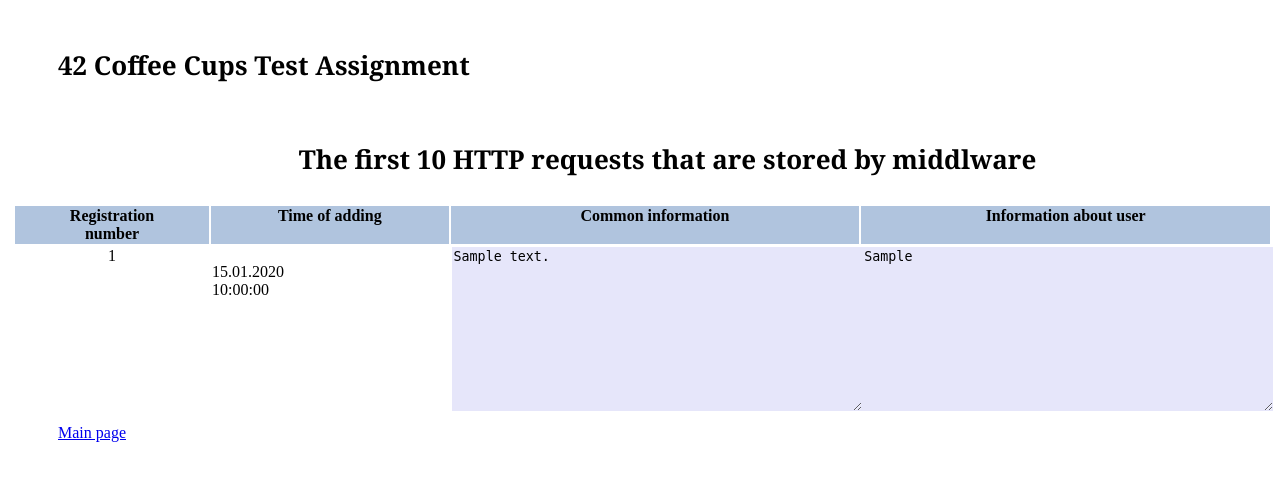
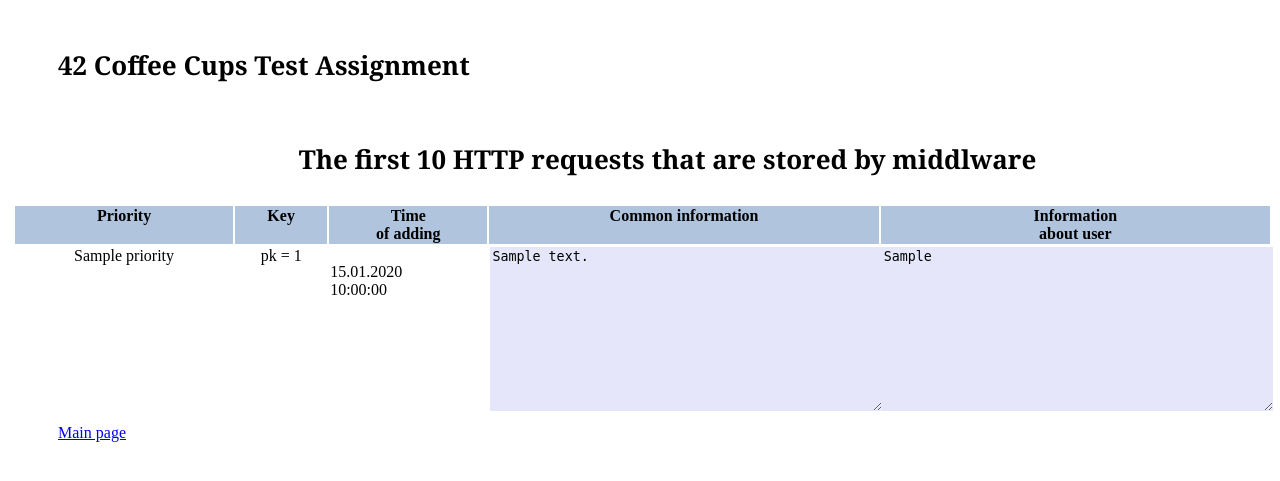
Before and after one commit to egarmin/exam, a Django app: template loginfo/templates/display_req.html in a window 1280 px wide. Shown: the top 481 px of the page. Run offline with Django 3.2, Linux system fonts and the light colour scheme; the template is opened without the code that fills it: most values are stand-ins (such as "Sample title", 1, 10 or a date in 2020).

Commit message:
ticket:10 Priority field was added

```diff
--- a/loginfo/admin.py
+++ b/loginfo/admin.py
@@ -13,8 +13,9 @@ class LogModelsAdmin(admin.ModelAdmin):
 
 
 class LogRequestAdmin(admin.ModelAdmin):
-    list_display = ['pk', 'added', 'path']
+    list_display = [ 'priority', 'pk', 'added', 'path']
     list_display_links = ['pk']
+    list_editable = ['priority']
     list_per_page = 50
     search_fields = ['path']
     ordering = ['added']
--- a/loginfo/models.py
+++ b/loginfo/models.py
@@ -12,6 +12,7 @@ class LogRequest(models.Model):
     path = models.TextField(verbose_name=_('path'))
     content = models.TextField(verbose_name=_('parameters'))
     user_info = models.TextField(verbose_name=_('user info'))
+    priority = models.PositiveIntegerField(default=0)
 
     def __unicode__(self):
         return "%s: %s" % (self.pk, self.path)
--- a/loginfo/templates/display_req.html
+++ b/loginfo/templates/display_req.html
@@ -11,13 +11,17 @@
 <h1 align="center">{% trans "The first 10 HTTP requests that are stored by middlware" %}</h1>
 
     <table>
-        <tr><th>{% trans "Registration" %}<br>{% trans "number" %}</th>
-             <th>{% trans "Time of adding" %}</th>
+        <tr>
+             <th>{% trans "Priority" %}</th>
+             <th>{% trans "Key" %}</th>
+             <th>{% trans "Time"%}<br> {% trans "of adding" %}</th>
              <th>{% trans "Common information" %}</th>
-             <th>{% trans "Information about user" %}</th>
+             <th>{% trans "Information" %} <br>{% trans "about user" %}</th>
          </tr>
         {% for req in req_list %}
-            <tr><td align="center">{{ req.pk }}</td>
+            <tr>
+                <td align="center">{{ req.priority }}</td>
+                <td align="center">pk = {{ req.pk }} </td>
                 <td>
                     <p>{{ req.added|date:"d.m.Y" }}<br>
                     {{ req.added|date:"H:i:s" }}</p>
```
